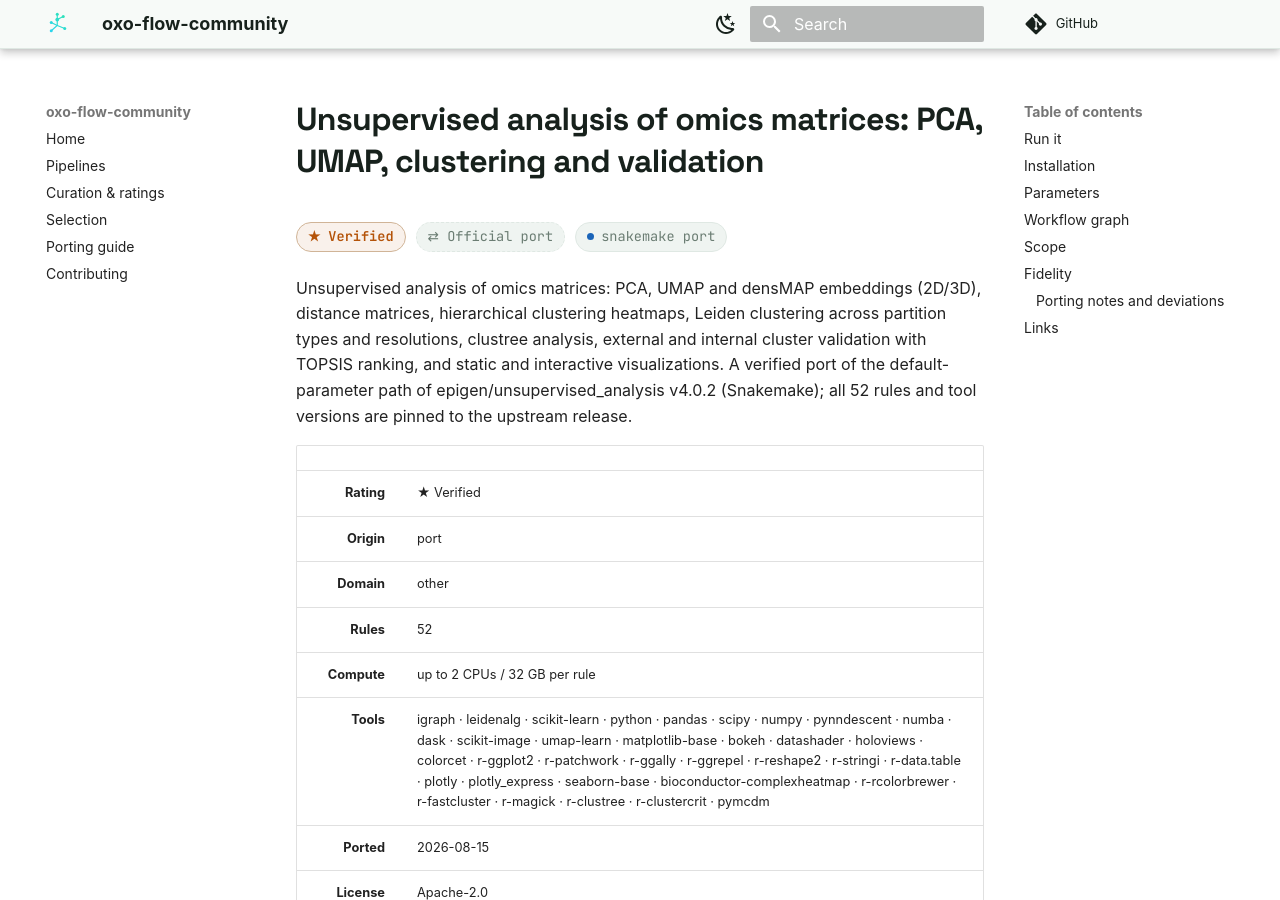
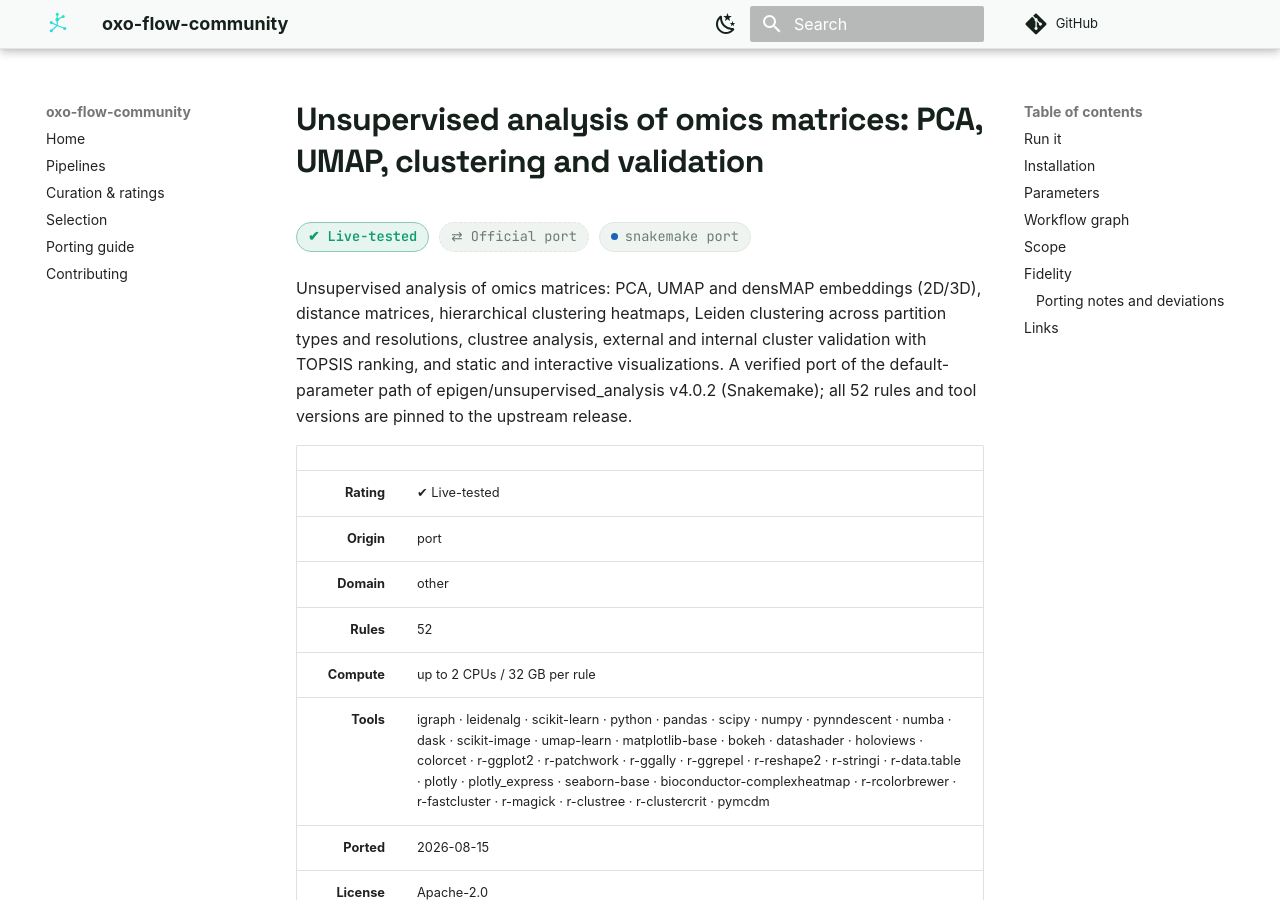
Before and after one commit to oxo-flow-community/oxo-flow-community.github.io, an MkDocs documentation site: the page built from docs/pipelines/oxo-flow-unsupervised.md, in a window 1280 px wide and 900 px high. Built offline with MkDocs 1.6.1 and Material for MkDocs 9.7.7, drawn with Linux system fonts in a browser that asks for light colours; comment, search, counter and statistics services are not loaded.

Commit message:
feat(catalog): unsupervised live-verified (rolling test-bench verdict #7)
Full end-to-end run passed: exit 0, all rules complete (subset_data
quoting, plot_indices multi-path, aggregate env fixes), report
snapshot written.

```diff
--- a/docs/pipelines/oxo-flow-unsupervised.md
+++ b/docs/pipelines/oxo-flow-unsupervised.md
@@ -1,12 +1,12 @@
 # Unsupervised analysis of omics matrices: PCA, UMAP, clustering and validation
 
-<div class="ox-page-badges"><span class="ox-badge ox-badge--star">★ Verified</span> <span class="ox-badge ox-badge--origin">⇄ Official port</span> <span class="ox-badge ox-badge--sn"><span class="dot"></span>snakemake port</span></div>
+<div class="ox-page-badges"><span class="ox-badge ox-badge--live">✔ Live-tested</span> <span class="ox-badge ox-badge--origin">⇄ Official port</span> <span class="ox-badge ox-badge--sn"><span class="dot"></span>snakemake port</span></div>
 
 Unsupervised analysis of omics matrices: PCA, UMAP and densMAP embeddings (2D/3D), distance matrices, hierarchical clustering heatmaps, Leiden clustering across partition types and resolutions, clustree analysis, external and internal cluster validation with TOPSIS ranking, and static and interactive visualizations. A verified port of the default-parameter path of epigen/unsupervised_analysis v4.0.2 (Snakemake); all 52 rules and tool versions are pinned to the upstream release.
 
 | | |
 |---:|---|
-| **Rating** | ★ Verified |
+| **Rating** | ✔ Live-tested |
 | **Origin** | port |
 | **Domain** | other |
 | **Rules** | 52 |
```
Also changed, not shown: docs/javascripts/pipelines-data.js, site/javascripts/pipelines-data.js, site/pipelines/oxo-flow-unsupervised/index.html, site/search/search_index.json, site/sitemap.xml, 2 other files.
